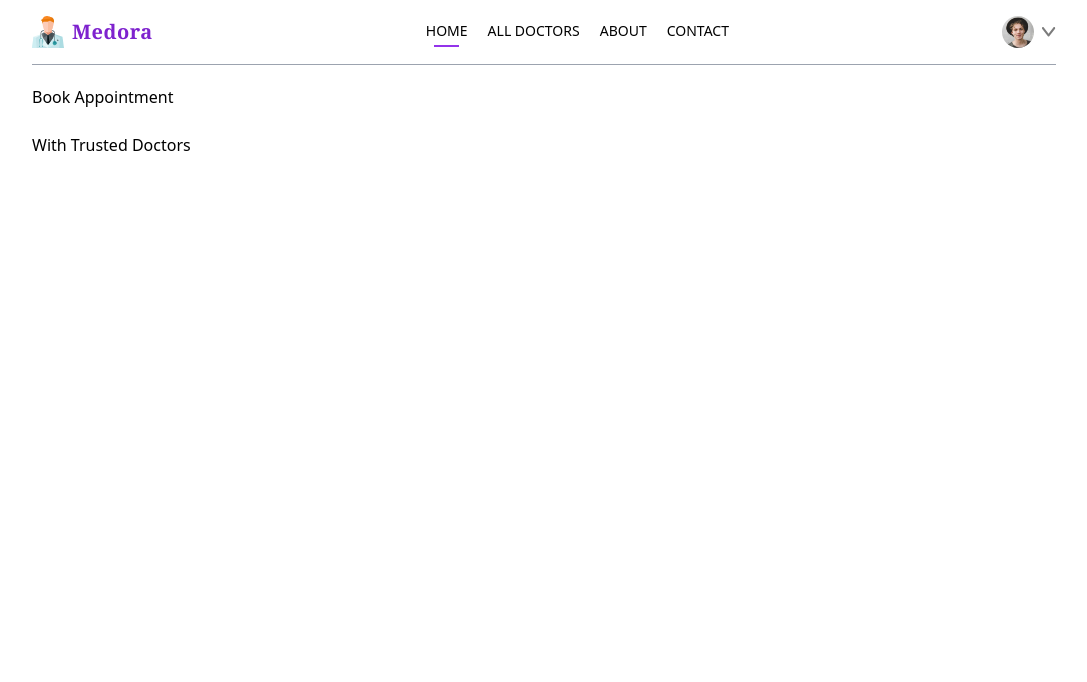
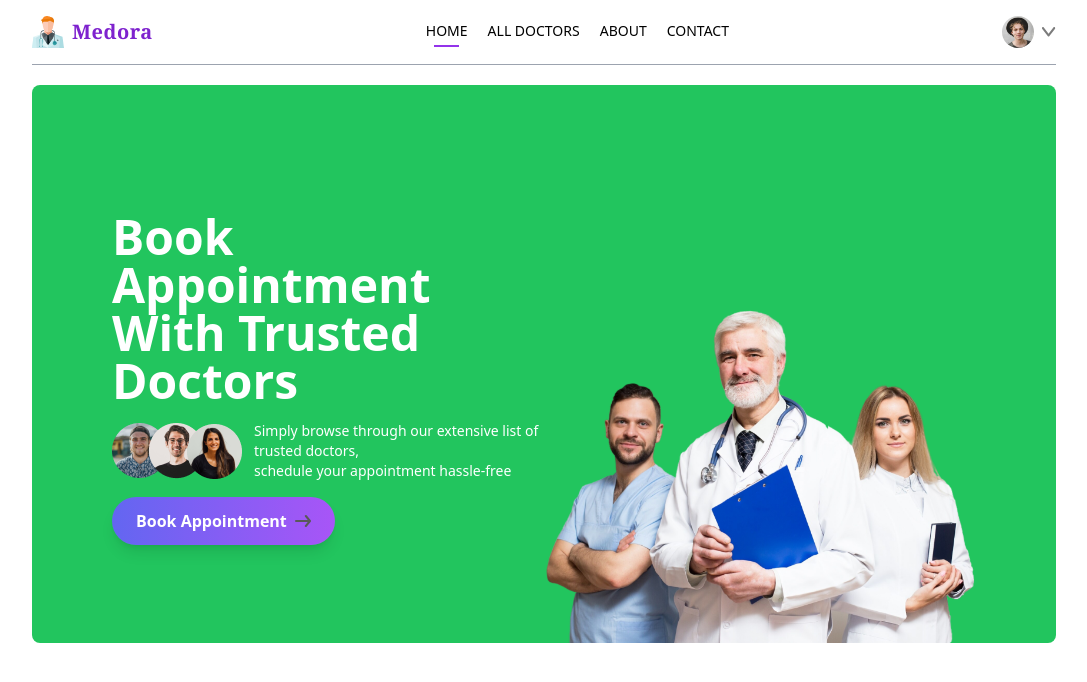
Before and after one commit to rahulx64/medora, a React (Vite) app in the folder frontend/: page / in a window 1280 px wide. Shown: the top 682 px of the page, without its empty margins (96-1183 px from the left). Built offline with nearby package versions, Linux system fonts and the light colour scheme.

Commit message:
adding heading in homepage

```diff
--- a/frontend/src/components/Header.jsx
+++ b/frontend/src/components/Header.jsx
@@ -1,14 +1,41 @@
 import React from 'react'
+import { assets } from '../assets/assets_frontend/assets';
 
 const Header = () => {
   return (
-    <div>
-      <div>
-        <p>Book Appointment</p>
-        <br/>
-        <p>With Trusted Doctors</p>
+    <div className="flex flex-col md:flex-row flex-wrap bg-green-500 rounded-lg px-6 md:px-10 lg:px-20 ">
+      <div className="md:w-1/2 flex flex-col items-start justify-center gap-4 py-10 m-auto md:py-[10vw] md:mb-[-30px] ">
+        <p className="text-3xl md:text-4xl lg:text-5xl text-white font-semibold leading-tight md:leading-tight ">
+          Book Appointment <br />
+          With Trusted Doctors
+        </p>
+        <div className="flex flex-col md:flex-row items-center gap-3 text-white text-sm font-light">
+          <img src={assets.group_profiles} alt="" />
+          <p>
+            Simply browse through our extensive list of trusted doctors,
+            <br className="hidden sm:block" />
+            schedule your appointment hassle-free
+          </p>
+        </div>
+        <a
+          href="#speciality"
+          class="group inline-flex items-center gap-2 bg-gradient-to-r from-indigo-500 to-purple-500 text-white font-semibold text-base px-6 py-3 rounded-full shadow-lg transition-all duration-300 hover:from-purple-500 hover:to-indigo-500 hover:-translate-y-1 hover:shadow-xl"
+        >
+          Book Appointment
+          <img
+            src={assets.arrow_icon}
+            alt="arrow"
+            class="w-4 h-4 transition-transform duration-300 group-hover:translate-x-1"
+          />
+        </a>
       </div>
-      <div></div>
+      <div className="md:w-1/2 relative ">
+        <img
+          className="w-full md:absolute bottom-0 h-auto rounded-lg"
+          src={assets.header_img}
+          alt=""
+        />
+      </div>
     </div>
   );
 }
```
